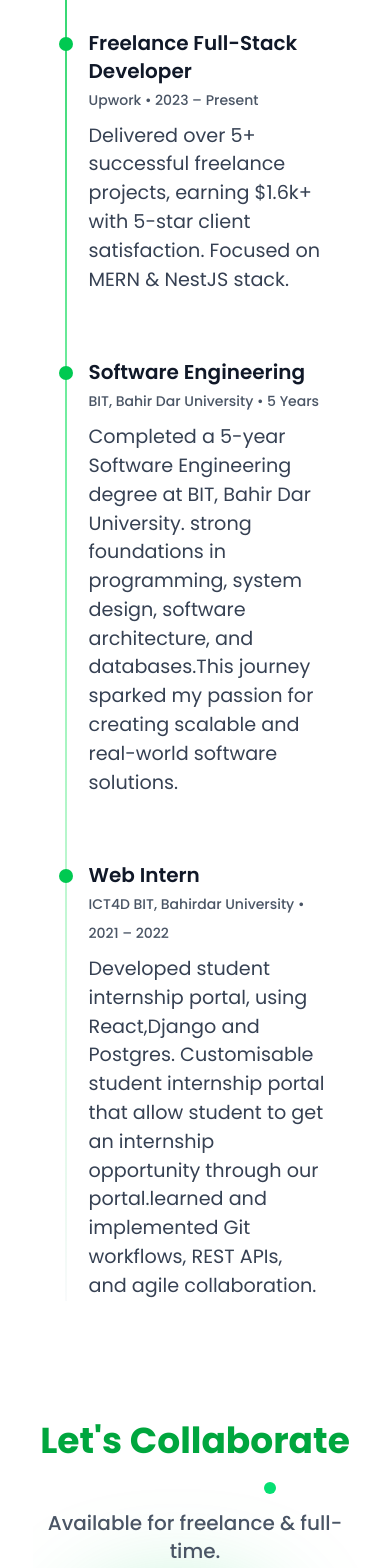
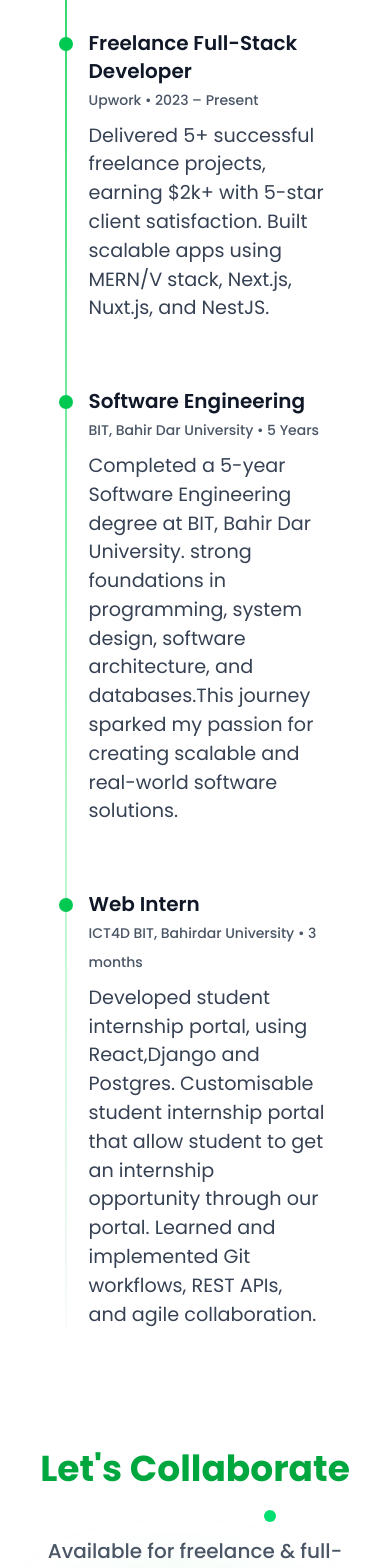
Before and after one commit to solomon-mh/solomon-muhye, a React (Vite) app: page / in a window 390 px wide. Shown: the part 4200-5768 px from the top of the page. Built offline with nearby package versions, Linux system fonts and the light colour scheme.

Commit message:
refactor: update section classes for consistent scrolling behavior and enhance experience details

```diff
--- a/src/components/About.tsx
+++ b/src/components/About.tsx
@@ -3,7 +3,7 @@ import { motion } from "framer-motion";
 
 const About = () => {
   return (
-    <section id="about" className="relative md:pt-20">
+    <section id="about" className="relative scroll-mt-16">
       {/* About Text */}
       <div className="text-left">
         <motion.h2
--- a/src/components/Contact.tsx
+++ b/src/components/Contact.tsx
@@ -57,7 +57,7 @@ const Contact = () => {
   };
 
   return (
-    <section id="contact" className="relative overflow-hidden mb-12">
+    <section id="contact" className="relative scroll-mt-16 mb-12">
       {/* Decorative elements */}
       <div className="absolute inset-0 -z-10 pointer-events-none">
         <div className="absolute top-1/4 left-1/4 w-32 h-32 rounded-full bg-green-500 blur-3xl"></div>
--- a/src/components/Experience.tsx
+++ b/src/components/Experience.tsx
@@ -13,7 +13,7 @@ const experiences = [
     company: "Upwork",
     period: "2023 – Present",
     details:
-      "Delivered over 5+ successful freelance projects, earning $1.6k+ with 5-star client satisfaction. Focused on MERN & NestJS stack.",
+      "Delivered 5+ successful freelance projects, earning $2k+ with 5-star client satisfaction. Built scalable apps using MERN/V stack, Next.js, Nuxt.js, and NestJS.",
   },
   {
     role: "Software Engineering",
@@ -25,15 +25,15 @@ const experiences = [
   {
     role: "Web Intern",
     company: "ICT4D BIT, Bahirdar University",
-    period: "2021 – 2022",
+    period: "3 months",
     details:
-      "Developed student internship portal, using React,Django and Postgres. Customisable student internship portal that allow student to get an internship opportunity through our portal.learned and implemented Git workflows, REST APIs, and agile collaboration.",
+      "Developed student internship portal, using React,Django and Postgres. Customisable student internship portal that allow student to get an internship opportunity through our portal. Learned and implemented Git workflows, REST APIs, and agile collaboration.",
   },
 ];
 
 const Experience = () => {
   return (
-    <section id="experience" className="py-2 px-8">
+    <section id="experience" className="py-2 px-8 scroll-mt-16">
       <motion.h2
         initial={{ opacity: 0, y: -20 }}
         whileInView={{ opacity: 1, y: 0 }}
```
